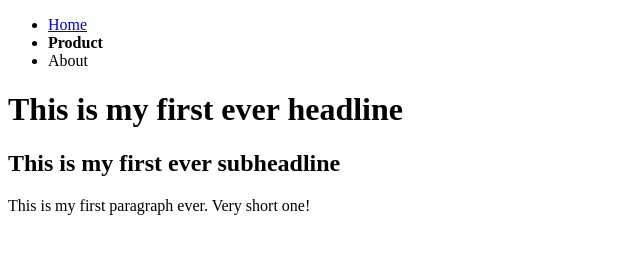
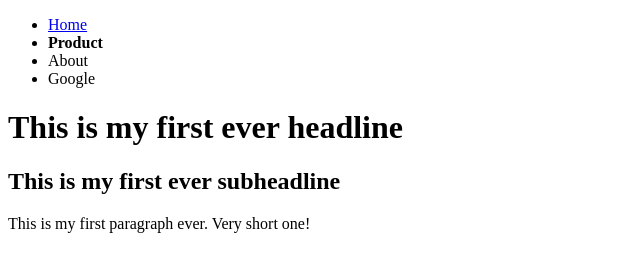
Before and after one commit to vicfil/exercise001, a plain HTML site: page index.html in a window 1280 px wide. Shown: the whole page, without its empty margins (0-640 px from the left). Drawn offline with Linux system fonts and the light colour scheme.

Commit message:
first file vith www.

```diff
--- a/index.html
+++ b/index.html
@@ -10,6 +10,7 @@
                     <li><a href="/">Home</a></li>
                     <li><b>Product</b></li>
                     <li><c>About</c></li>
+                <li><d href="http://www.google.com">Google</a></li>
                 </ul>
             </nav>
         </header>
```
